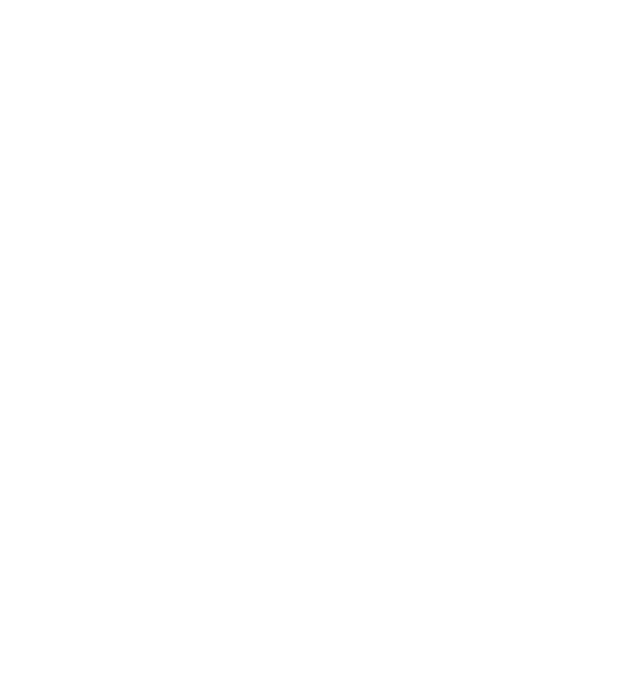
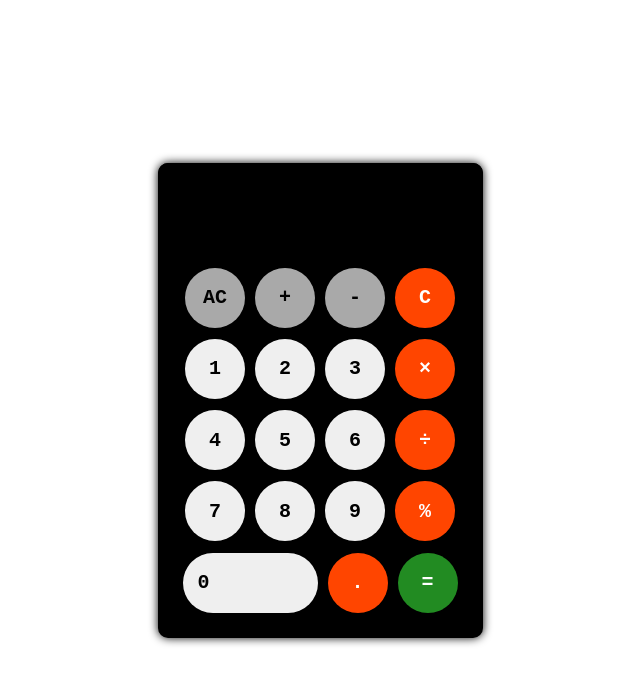
Before and after one commit to ablsu12/calculator, a plain HTML site: page index.html in a window 1280 px wide. Shown: the whole page, without its empty margins (320-960 px from the left). Drawn offline with Linux system fonts and the light colour scheme.

Commit message:
finish project👁️

```diff
--- a/Script/Main.js
+++ b/Script/Main.js
@@ -0,0 +1,20 @@
+let buttons = document.querySelectorAll("button")
+let clear = document.getElementById('clear')
+let ac = document.getElementById('ac')
+let equal = document.getElementById('equal')
+let answer = document.getElementById('answer')
+let getLength = answer.value.length
+let clickButton = (event) => {
+    let value = event.target.dataset.num
+    answer.value += value
+}
+buttons.forEach(button => button.addEventListener('click', clickButton))
+let doClearDisplay = () => answer.value = '';
+let clearValue = () => {
+    let answer = document.getElementById('answer').value
+    document.getElementById('answer').value = answer.substring(0, answer.length-1)
+}
+let getAnswer = () => answer.value = eval(answer.value);
+ac.addEventListener('click', doClearDisplay)
+clear.addEventListener('click', clearValue)
+equal.addEventListener('click', getAnswer)
--- a/Scss/Styles.scss
+++ b/Scss/Styles.scss
@@ -1 +1,84 @@
-@import 'Mixins';
+@mixin Flex {
+  display: flex;
+  justify-content: center;
+  align-items: center;
+}
+* {
+  box-sizing: border-box;
+  margin: 0;
+  padding: 0;
+}
+body {
+  width: 100vw;
+  height: 100vh;
+  @include Flex;
+  .container {
+    width: 325px;
+    height: 475px;
+    border-radius: 10px;
+    box-shadow: 0 0 10px black;
+    background: black;
+    font-size: 50px;
+    .display {
+      width: 100%;
+      height: 20%;
+      @include Flex;
+      border-top-right-radius: 10px;
+      border-top-left-radius: 10px;
+      margin-bottom: 5px;
+      background: black;
+      color: white;
+      .input-answer {
+        width: 70%;
+        height: 100%;
+        text-align: center;
+        border-top-right-radius: 10px;
+        border-top-left-radius: 10px;
+        border: none;
+        background: black;
+        color: white;
+        font: bold 35px sans-serif;
+      }
+    }
+    .btn-container {
+      width: 100%;
+      height: 75%;
+      border-bottom-right-radius: 10px;
+      border-bottom-left-radius: 10px;
+      display: flex;
+      justify-content: center;
+      flex-wrap: wrap;
+      .btn {
+        @include Flex;
+        width: 60px;
+        height: 60px;
+        margin: 5px;
+        padding: 5px;
+        border-radius: 50%;
+        border: none;
+        box-shadow: 0 0 2px black;
+        font: bold 20px monospace;
+      }
+      .grey-btn {
+        background: darkgrey;
+        color: black;
+      }
+      .green-btn {
+        background: forestgreen;
+        color: white;
+      }
+      .orange-btn {
+        background: orangered;
+        color: white;
+      }
+      .btn-zero {
+        width: 135px;
+        height: 60px;
+        display: flex;
+        justify-content: start;
+        border-radius: 45px;
+        padding: 15px;
+      }
+    }
+  }
+}
--- a/Scss/_Mixins.scss
+++ /dev/null
@@ -1,10 +0,0 @@
-* {
- padding: 0;
- margin: 0;
- font-family: sans-serif;
- font-size: 16px;
-}
-input:focus {
- border: none;
- outline: none;
-}
--- a/index.html
+++ b/index.html
@@ -6,6 +6,36 @@
     <link rel="stylesheet" href="css/Styles.css">
 </head>
 <body>
+    <div class="container">
+            <form class="display">
+                <input type="text" id="answer" readonly class="input-answer">
+            </form>
+        <div class="btn-container">
+            <button class="btn btn-clear grey-btn" id="ac" data-num="AC">AC</button>
+            <button class="btn btn-abstract grey-btn" data-num="+">+</button>
+            <button class="btn btn-1 grey-btn" data-num="-">-</button>
+            <button class="btn orange-btn" id="clear">C</button>
+            <button class="btn btn-1" data-num="1">1</button>
+            <button class="btn btn-2" data-num="2">2</button>
+            <button class="btn btn-3" data-num="3">3</button>
+            <button class="btn btn-multiplication orange-btn" data-num="*">×</button>
+            <button class="btn btn-4" data-num="4">4</button>
+            <button class="btn btn-5" data-num="5">5</button>
+            <button class="btn btn-6" data-num="6">6</button>
+            <button class="btn btn-divide orange-btn" data-num="/">÷</button>
+            <button class="btn btn-7" data-num="7">7</button>
+            <button class="btn btn-8" data-num="8">8</button>
+            <button class="btn btn-9" data-num="9">9</button>
+            <button class="btn btn-module orange-btn" data-num="%">%</button>
+            <button class="btn btn-0 btn-zero" data-num="0">0</button>
+            <button class="btn btn-dot orange-btn" data-num=".">.</button>
+            <button class="btn green-btn" id="equal" data-num="">=</button>
 
+
+        </div>
+    </div>
+
+
+    <script src="Script/Main.js"></script>
 </body>
 </html>
```
Also changed, not shown: css/Styles.css, 1 other file.
